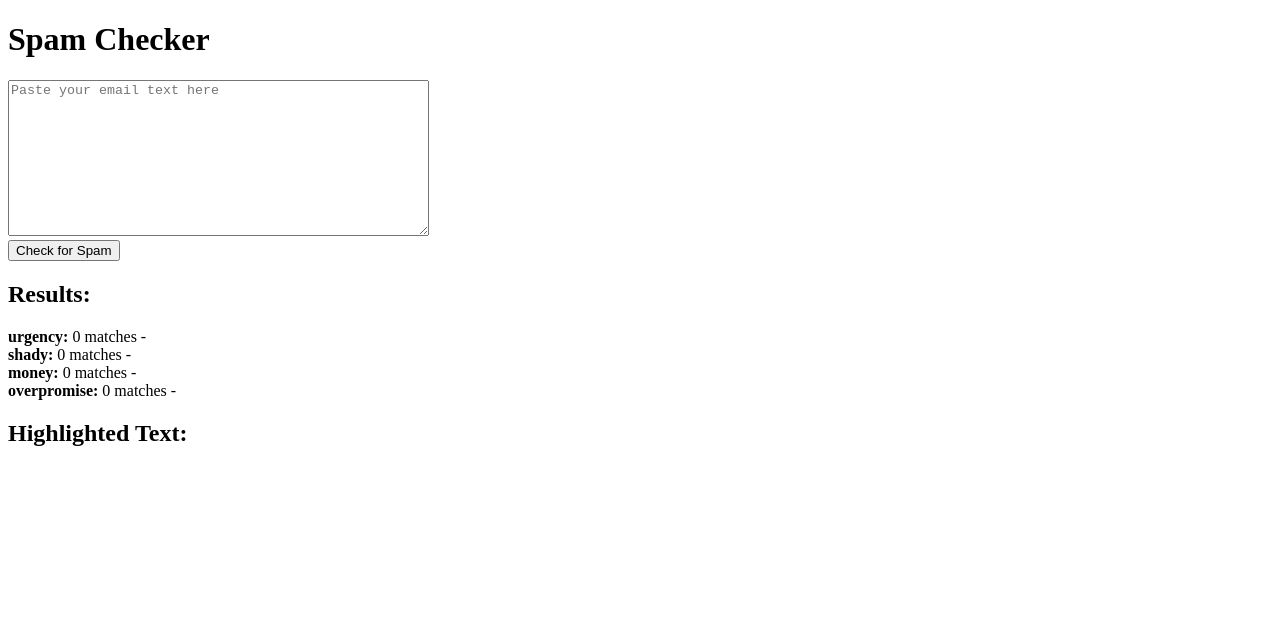
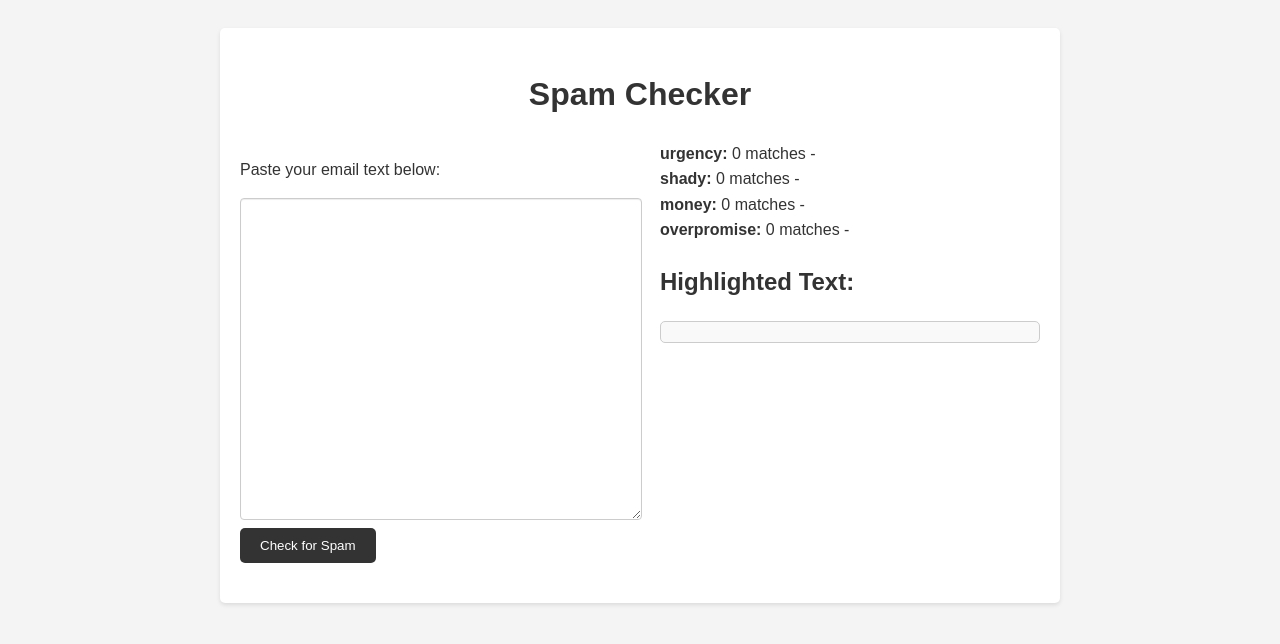
Before and after one commit to adityamehta97/cogito, a plain HTML site: page spamcheck/index.html in a window 1280 px wide. Both pictures are taken after a click on the button "Check for Spam". Drawn offline with Linux system fonts and the light colour scheme.

Commit message:
update css, update js

```diff
--- a/spamcheck/index.html
+++ b/spamcheck/index.html
@@ -1,108 +1,27 @@
 <!DOCTYPE html>
 <html lang="en">
 <head>
-    <meta charset="UTF-8">
-    <meta name="viewport" content="width=device-width, initial-scale=1.0">
-    <title>Spam Checker</title>
+  <meta charset="UTF-8">
+  <meta name="viewport" content="width=device-width, initial-scale=1.0">
+  <title>Spam Checker</title>
+  <link rel="stylesheet" href="styles.css">
 </head>
 <body>
+  <div class="container">
     <h1>Spam Checker</h1>
-    <textarea id="emailText" rows="10" cols="50" placeholder="Paste your email text here"></textarea>
-    <br>
-    <button onclick="checkSpam()">Check for Spam</button>
-    <br>
-    <h2>Results:</h2>
-    <div id="result"></div>
-    <h2>Highlighted Text:</h2>
-    <div id="highlightedText"></div>
-    <script>
-      const spamList = {
-    urgency: [
-        "Access", "Access now", "Act", "Act immediately", "Act now", "Act now!", "Action", "Action required",
-        "Apply here", "Apply now", "Apply now!", "Apply online", "Become a member", "Before it's too late",
-        "Being a member", "Buy", "Buy direct", "Buy now", "Buy today", "Call", "Call free", "Call free/now",
-        "Call me", "Call now", "Call now!", "Can we have a minute of your time?", "Cancel now", "Cancellation required",
-        "Claim now", "Click", "Click below", "Click here", "Click me to download", "Click now", "Click this link",
-        "Click to get", "Click to remove", "Contact us immediately", "Deal ending soon", "Do it now", "Do it today",
-        "Don't delete", "Don't hesitate", "Don't waste time", "Don't delete", "Exclusive deal", "Expire", "Expires today",
-        "Final call", "For instant access", "For Only", "For you", "Friday before [holiday]", "Get it away",
-        "Get it now", "Get now", "Get paid", "Get started", "Get started now", "Great offer", "Hurry up",
-        "Immediately", "Info you requested", "Information you requested", "Instant", "Limited time", "New customers only",
-        "Now", "Now only", "Offer expires", "Once in lifetime", "Only", "Order now", "Order today", "Please read",
-        "Purchase now", "Sign up free", "Sign up free today", "Supplies are limited", "Take action", "Take action now",
-        "This won't last", "Time limited", "Today", "Top urgent", "Trial", "Urgent", "What are you waiting for?",
-        "While supplies last", "You are a winner"
-    ],
-    shady: [
-        "0 down", "All", "All natural", "All natural/new", "All new", "All-natural", "All-new", "Allowance",
-        "As seen on", "As seen on Oprah", "At no cost", "Auto email removal", "Avoice bankruptcy", "Avoid",
-        "Beneficial offer", "Beneficiary", "Bill 1618", "Brand new pager", "Bulk email", "Buying judgements",
-        "Buying judgments", "Cable converter", "Calling creditors", "Can you help us?", "Cancel at any time",
-        "Cannot be combined", "Celebrity", "Cell phone cancer scam", "Certified", "Chance", "Cheap", "Cheap meds",
-        "Cialis", "Claims", "Claims not to be selling anything", "Claims to be in accordance with some spam law",
-        "Claims to be legal", "Clearance", "Collect", "Collect child support", "Compare", "Compare now",
-        "Compare online", "Compare rates", "Compete for your business", "Confidentiality", "Congratulations",
-        "Consolidate debt and credit", "Consolidate your debt", "Copy accurately", "Copy DVDs", "COVID",
-        "Cures", "Cures baldness", "Diagnostic", "DIAGNOSTICS", "Diet", "Dig up dirt on friends", "Direct email",
-        "Direct marketing", "Eliminate debt", "Explode your business", "Fast viagra delivery", "Finance"]
-    };
-
-
-    function checkSpam() {
-  const emailText = document.getElementById("emailText").value;
-  const counts = { urgency: 0, shady: 0, money: 0, overpromise: 0 };
-  const matches = { urgency: [], shady: [], money: [], overpromise: [] };
-
-  Object.keys(spamList).forEach((category) => {
-    spamList[category].forEach((phrase) => {
-      const regex = new RegExp('\\b' + phrase + '\\b', 'gi');
-      const matchCount = (emailText.match(regex) || []).length;
-
-      if (matchCount > 0) {
-        counts[category] += matchCount;
-        matches[category].push(phrase);
-      }
-    });
-  });
-
-  const resultDiv = document.getElementById("result");
-  resultDiv.innerHTML = "";
-
-  Object.keys(counts).forEach((category) => {
-    const categoryDiv = document.createElement("div");
-    categoryDiv.innerHTML = `<strong>${category}:</strong> ${counts[category]} matches - ${matches[category].join(', ')}`;
-    resultDiv.appendChild(categoryDiv);
-  });
-
-  const highlightedTextDiv = document.getElementById("highlightedText");
-  highlightedTextDiv.innerHTML = "";
-
-  let highlightedText = emailText;
-  Object.keys(spamList).forEach((category) => {
-    spamList[category].forEach((phrase) => {
-      const regex = new RegExp('\\b(' + phrase + ')\\b', 'gi');
-      highlightedText = highlightedText.replace(regex, `<span style="background-color: ${getCategoryColor(category)}">$1</span>`);
-    });
-  });
-
-  highlightedTextDiv.innerHTML = highlightedText;
-}
-
-function getCategoryColor(category) {
-  switch (category) {
-    case "urgency":
-      return "yellow";
-    case "shady":
-      return "pink";
-    case "money":
-      return "cyan";
-    case "overpromise":
-      return "lime";
-    default:
-      return "transparent";
-  }
-}
-
-    </script>
+    <div class="content">
+      <div class="input-section">
+        <p>Paste your email text below:</p>
+        <textarea id="emailText" rows="10" cols="50"></textarea>
+        <button onclick="checkSpam()">Check for Spam</button>
+      </div>
+      <div class="output-section">
+        <div id="result" class="result"></div>
+        <h2>Highlighted Text:</h2>
+        <div id="highlightedText" class="highlighted-text"></div>
+      </div>
+    </div>
+  </div>
+  <script src="spamChecker.js"></script>
 </body>
 </html>
--- /dev/null
+++ b/spamcheck/spamChecker.js
@@ -0,0 +1,86 @@
+const spamList = {
+    urgency: [
+        "Access", "Access now", "Act", "Act immediately", "Act now", "Act now!", "Action", "Action required",
+        "Apply here", "Apply now", "Apply now!", "Apply online", "Become a member", "Before it's too late",
+        "Being a member", "Buy", "Buy direct", "Buy now", "Buy today", "Call", "Call free", "Call free/now",
+        "Call me", "Call now", "Call now!", "Can we have a minute of your time?", "Cancel now", "Cancellation required",
+        "Claim now", "Click", "Click below", "Click here", "Click me to download", "Click now", "Click this link",
+        "Click to get", "Click to remove", "Contact us immediately", "Deal ending soon", "Do it now", "Do it today",
+        "Don't delete", "Don't hesitate", "Don't waste time", "Don't delete", "Exclusive deal", "Expire", "Expires today",
+        "Final call", "For instant access", "For Only", "For you", "Friday before [holiday]", "Get it away",
+        "Get it now", "Get now", "Get paid", "Get started", "Get started now", "Great offer", "Hurry up",
+        "Immediately", "Info you requested", "Information you requested", "Instant", "Limited time", "New customers only",
+        "Now", "Now only", "Offer expires", "Once in lifetime", "Only", "Order now", "Order today", "Please read",
+        "Purchase now", "Sign up free", "Sign up free today", "Supplies are limited", "Take action", "Take action now",
+        "This won't last", "Time limited", "Today", "Top urgent", "Trial", "Urgent", "What are you waiting for?",
+        "While supplies last", "You are a winner"
+    ],
+    shady: [
+        "0 down", "All", "All natural", "All natural/new", "All new", "All-natural", "All-new", "Allowance",
+        "As seen on", "As seen on Oprah", "At no cost", "Auto email removal", "Avoice bankruptcy", "Avoid",
+        "Beneficial offer", "Beneficiary", "Bill 1618", "Brand new pager", "Bulk email", "Buying judgements",
+        "Buying judgments", "Cable converter", "Calling creditors", "Can you help us?", "Cancel at any time",
+        "Cannot be combined", "Celebrity", "Cell phone cancer scam", "Certified", "Chance", "Cheap", "Cheap meds",
+        "Cialis", "Claims", "Claims not to be selling anything", "Claims to be in accordance with some spam law",
+        "Claims to be legal", "Clearance", "Collect", "Collect child support", "Compare", "Compare now",
+        "Compare online", "Compare rates", "Compete for your business", "Confidentiality", "Congratulations",
+        "Consolidate debt and credit", "Consolidate your debt", "Copy accurately", "Copy DVDs", "COVID",
+        "Cures", "Cures baldness", "Diagnostic", "DIAGNOSTICS", "Diet", "Dig up dirt on friends", "Direct email",
+        "Direct marketing", "Eliminate debt", "Explode your business", "Fast viagra delivery", "Finance"]
+    };
+
+
+    function checkSpam() {
+  const emailText = document.getElementById("emailText").value;
+  const counts = { urgency: 0, shady: 0, money: 0, overpromise: 0 };
+  const matches = { urgency: [], shady: [], money: [], overpromise: [] };
+
+  Object.keys(spamList).forEach((category) => {
+    spamList[category].forEach((phrase) => {
+      const regex = new RegExp('\\b' + phrase + '\\b', 'gi');
+      const matchCount = (emailText.match(regex) || []).length;
+
+      if (matchCount > 0) {
+        counts[category] += matchCount;
+        matches[category].push(phrase);
+      }
+    });
+  });
+
+  const resultDiv = document.getElementById("result");
+  resultDiv.innerHTML = "";
+
+  Object.keys(counts).forEach((category) => {
+    const categoryDiv = document.createElement("div");
+    categoryDiv.innerHTML = `<strong>${category}:</strong> ${counts[category]} matches - ${matches[category].join(', ')}`;
+    resultDiv.appendChild(categoryDiv);
+  });
+
+  const highlightedTextDiv = document.getElementById("highlightedText");
+  highlightedTextDiv.innerHTML = "";
+
+  let highlightedText = emailText;
+  Object.keys(spamList).forEach((category) => {
+    spamList[category].forEach((phrase) => {
+      const regex = new RegExp('\\b(' + phrase + ')\\b', 'gi');
+      highlightedText = highlightedText.replace(regex, `<span style="background-color: ${getCategoryColor(category)}">$1</span>`);
+    });
+  });
+
+  highlightedTextDiv.innerHTML = highlightedText;
+}
+
+function getCategoryColor(category) {
+  switch (category) {
+    case "urgency":
+      return "yellow";
+    case "shady":
+      return "pink";
+    case "money":
+      return "cyan";
+    case "overpromise":
+      return "lime";
+    default:
+      return "transparent";
+  }
+}
--- /dev/null
+++ b/spamcheck/styles.css
@@ -0,0 +1,91 @@
+.content {
+    display: flex;
+    justify-content: space-between;
+    flex-wrap: wrap;
+  }
+
+  .input-section {
+    flex: 1;
+    margin-right: 40px;
+  }
+
+  .output-section {
+    flex: 1;
+  }
+
+  @media (max-width: 768px) {
+    .input-section {
+      margin-right: 0;
+      margin-bottom: 20px;
+    }
+  }
+
+body {
+    font-family: Arial, sans-serif;
+    background-color: #f4f4f4;
+    color: #333;
+    line-height: 1.6;
+    padding: 20px;
+  }
+
+  .container {
+    max-width: 800px;
+    margin: 0 auto;
+    background-color: #fff;
+    padding: 20px;
+    border-radius: 5px;
+    box-shadow: 0 2px 4px rgba(0, 0, 0, 0.1);
+  }
+
+  h1 {
+    text-align: center;
+    margin-bottom: 20px;
+  }
+
+
+  button {
+    display: inline-block;
+    background-color: #333;
+    color: #fff;
+    padding: 10px 20px;
+    border: none;
+    border-radius: 5px;
+    cursor: pointer;
+    margin-bottom: 20px;
+  }
+
+  button:hover {
+    background-color: #555;
+  }
+
+  .result {
+    margin-bottom: 20px;
+  }
+
+  .highlighted-text {
+    white-space: pre-wrap;
+    padding: 10px;
+    border: 1px solid #ccc;
+    background-color: #f9f9f9;
+    border-radius: 5px;
+  }
+
+  textarea {
+    width: 100%;
+    font-family: inherit;
+    padding: 10px;
+    font-size: 16px;
+    line-height: 1.5;
+    border: 1px solid #ccc;
+    border-radius: 4px;
+    box-shadow: inset 0 1px 1px rgba(0, 0, 0, 0.075);
+    transition: border-color ease-in-out 0.15s, box-shadow ease-in-out 0.15s;
+    resize: vertical;
+    min-height: 300px;
+  }
+
+  textarea:focus {
+    border-color: #66afe9;
+    outline: 0;
+    box-shadow: inset 0 1px 1px rgba(0, 0, 0, 0.075), 0 0 8px rgba(102, 175, 233, 0.6);
+  }
```
